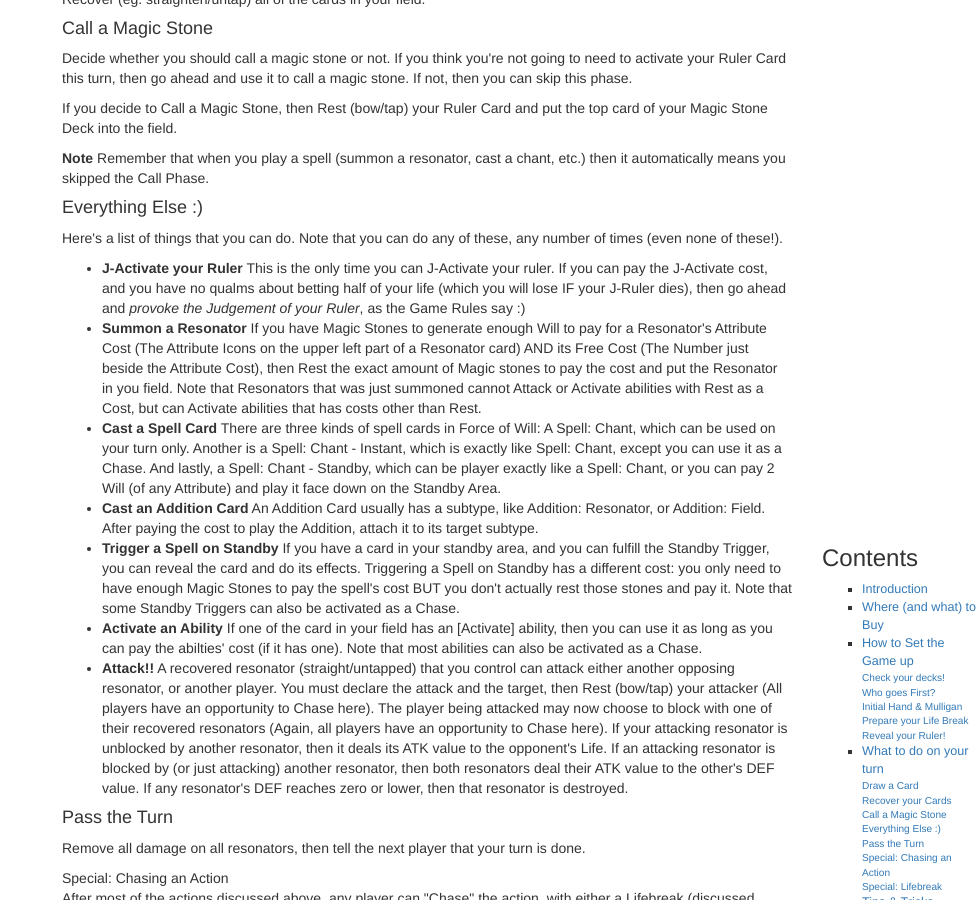
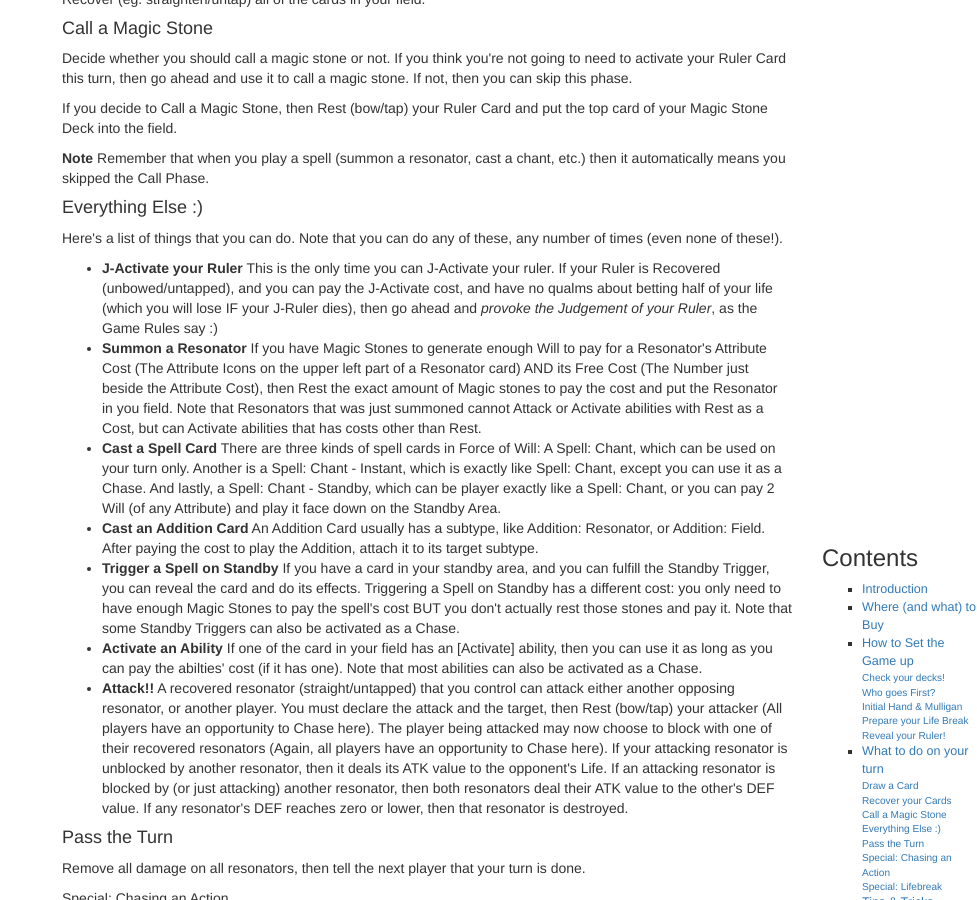
Before and after one commit to GaiusSensei/fw-blog, a Jekyll site: the page built from howto/play/index.html, in a window 1280 px wide and 900 px high, scrolled down 2057 px. Shown: the whole window, without its empty margins (303-1280 px from the left). Built offline with Jekyll 4.4.1, drawn with Linux system fonts in a browser that asks for light colours; nearby versions of some CDN libraries; library files that are not in the unit come from our copies.

Commit message:
Fixed mobile menu items.

```diff
--- a/_includes/themes/dbyll/default.html
+++ b/_includes/themes/dbyll/default.html
@@ -14,17 +14,14 @@
                 <span class="icon-bar"></span>
                 <span class="icon-bar"></span>
             </button>
-            {% if site.author.facebook %}
             <a type="button" class="navbar-toggle nav-link" href="https://www.facebook.com/{{ site.author.facebook }}">
                 <i class="fa fa-facebook"></i>
             </a>
-            {% endif %} {% if site.author.email %}
-            <a type="button" class="navbar-toggle nav-link" href="mailto:{{ site.author.email }}">
-                <i class="fa fa-envelope"></i>
+            <a type="button" class="navbar-toggle nav-link" href="http://www.reddit.com/r/forceofwill">
+                <i class="fa fa-beer fa-lg"></i>
             </a>
-            {% endif %}
-            <a type="button" class="navbar-toggle nav-link" href="{{ BASE_PATH }}{{ site.JB.rss_path }}">
-                <i class="fa fa-rss"></i>
+            <a type="button" class="navbar-toggle nav-link" href="http://gplus.to/forceofwill">
+                <i class="fa fa-google-plus fa-lg"></i>
             </a>
             <a class="navbar-brand" href="{% if BASE_PATH %}{{ BASE_PATH }}{% else %}/{% endif %}">
                 <img src="{{ BASE_PATH }}/assets/images/logo.png" class="img-rounded" />
@@ -34,11 +31,17 @@
         <!-- Collect the nav links, forms, and other content for toggling -->
         <div class="collapse navbar-collapse" id="bs-example-navbar-collapse-1">
             <ul class="nav navbar-nav">
-                <li class="active"><a href="{% if BASE_PATH %}{{ BASE_PATH }}{% else %}/{% endif %}">Home</a>
+                <li><a href="{% if BASE_PATH %}{{ BASE_PATH }}{% else %}/{% endif %}">Home</a>
                 </li>
-                <li><a href="{{ BASE_PATH}}{{ site.JB.categories_path }}">Categories</a>
+                <li class="active"><a href="{{ BASE_PATH }}/deckbuilder">Deckbuilder</a>
                 </li>
-                <li><a href="{{ BASE_PATH}}{{ site.JB.tags_path }}">Tags</a>
+                <li><a href="{{ BASE_PATH }}/howto/play">How to Play</a>
+                </li>
+                <li><a href="{{ BASE_PATH }}/howto/judge">Judge Portal</a>
+                </li>
+                <li><a href="{{ BASE_PATH }}/calendar">Calendar of Events</a>
+                </li>
+                <li><a href="{{ BASE_PATH }}/archive.html">Older Posts</a>
                 </li>
             </ul>
         </div>
@@ -53,6 +56,17 @@
         <ul class="dropdown-menu" role="menu">
             <li><a href="{% if BASE_PATH %}{{ BASE_PATH }}{% else %}/{% endif %}"><i class="fa fa-home"></i> Home</a>
             </li>
+            <li><a href="{{ BASE_PATH }}/deckbuilder">Deckbuilder</a>
+            </li>
+            <li><a href="{{ BASE_PATH }}/howto/play">How to Play</a>
+            </li>
+            <li><a href="{{ BASE_PATH }}/howto/judge">Judge Portal</a>
+            </li>
+            <li><a href="{{ BASE_PATH }}/calendar">Calendar of Events</a>
+            </li>
+            <li><a href="{{ BASE_PATH }}/archive.html">Older Posts</a>
+            </li>
+            <li class="divider"></li>
             <li><a href="{{ BASE_PATH}}{{ site.JB.categories_path }}"><i class="fa fa-folder"></i> Categories</a>
             </li>
             <li><a href="{{ BASE_PATH}}{{ site.JB.tags_path }}"><i class="fa fa-tags"></i> Tags</a>
--- a/howto/play/index.html
+++ b/howto/play/index.html
@@ -72,7 +72,7 @@
         <p>Here's a list of things that you can do. Note that you can do any of these, any number of times (even none of these!).
         </p>
         <ul>
-            <li><strong>J-Activate your Ruler</strong> This is the only time you can J-Activate your ruler. If you can pay the J-Activate cost, and you have no qualms about betting half of your life (which you will lose IF your J-Ruler dies), then go ahead and <em>provoke the Judgement of your Ruler</em>, as the Game Rules say :)</li>
+            <li><strong>J-Activate your Ruler</strong> This is the only time you can J-Activate your ruler. If your Ruler is Recovered (unbowed/untapped), and you can pay the J-Activate cost, and have no qualms about betting half of your life (which you will lose IF your J-Ruler dies), then go ahead and <em>provoke the Judgement of your Ruler</em>, as the Game Rules say :)</li>
             <li><strong>Summon a Resonator</strong> If you have Magic Stones to generate enough Will to pay for a Resonator's Attribute Cost (The Attribute Icons on the upper left part of a Resonator card) AND its Free Cost (The Number just beside the Attribute Cost), then Rest the exact amount of Magic stones to pay the cost and put the Resonator in you field. Note that Resonators that was just summoned cannot Attack or Activate abilities with Rest as a Cost, but can Activate abilities that has costs other than Rest.</li>
             <li><strong>Cast a Spell Card</strong> There are three kinds of spell cards in Force of Will: A Spell: Chant, which can be used on your turn only. Another is a Spell: Chant - Instant, which is exactly like Spell: Chant, except you can use it as a Chase. And lastly, a Spell: Chant - Standby, which can be player exactly like a Spell: Chant, or you can pay 2 Will (of any Attribute) and play it face down on the Standby Area.</li>
             <li><strong>Cast an Addition Card</strong> An Addition Card usually has a subtype, like Addition: Resonator, or Addition: Field. After paying the cost to play the Addition, attach it to its target subtype.</li>
```
